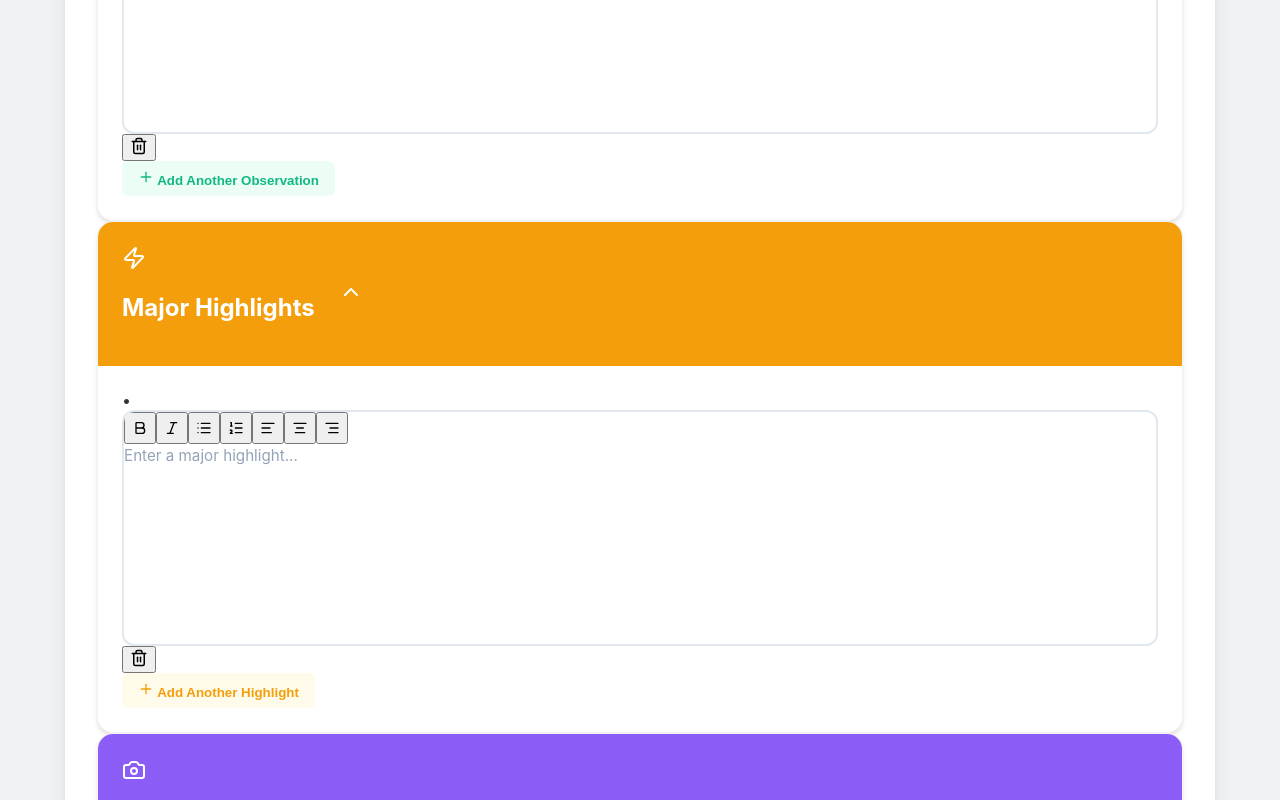
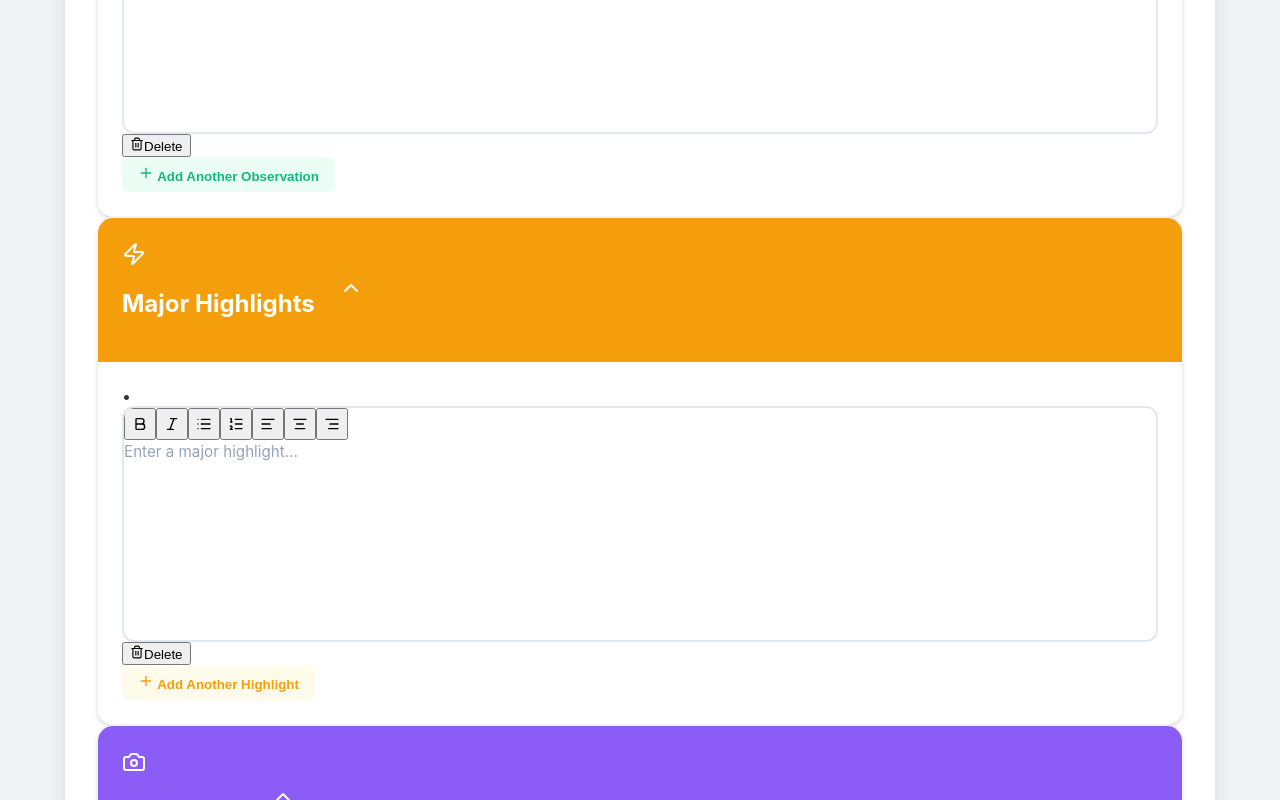
Before and after one commit to winwius/SUSTENERGY, a Next.js app: page / in a window 1280 px wide. Shown: the part 1260-2060 px from the top of the page. Built offline with nearby package versions, Linux system fonts and the light colour scheme.

Commit message:
Standardize UI: Color-coordinated theme-based delete buttons across all sections

```diff
--- a/app/page.js
+++ b/app/page.js
@@ -518,8 +518,13 @@ export default function Home() {
                                     placeholder="Enter observation details..."
                                 />
                             </div>
-                            <button onClick={() => removeObservation(index)} className="text-slate-400 hover:text-red-500 p-3 transition-colors">
-                                <Trash2 size={18} />
+                            <button
+                                onClick={() => removeObservation(index)}
+                                className="flex items-center gap-2 bg-green-50 text-green-600 hover:bg-green-100 px-3 py-1.5 rounded-lg transition-colors text-xs font-semibold mt-2 shadow-sm border border-green-100"
+                                title="Delete Observation"
+                            >
+                                <Trash2 size={14} />
+                                <span>Delete</span>
                             </button>
                         </div>
                     ))}
@@ -562,8 +567,13 @@ export default function Home() {
                                     placeholder="Enter a major highlight..."
                                 />
                             </div>
-                            <button onClick={() => removeHighlight(index)} className="text-slate-400 hover:text-red-500 p-3 transition-colors">
-                                <Trash2 size={18} />
+                            <button
+                                onClick={() => removeHighlight(index)}
+                                className="flex items-center gap-2 bg-orange-50 text-orange-600 hover:bg-orange-100 px-3 py-1.5 rounded-lg transition-colors text-xs font-semibold mt-2 shadow-sm border border-orange-100"
+                                title="Delete Highlight"
+                            >
+                                <Trash2 size={14} />
+                                <span>Delete</span>
                             </button>
                         </div>
                     ))}
@@ -605,7 +615,7 @@ export default function Home() {
 
                                     <button
                                         onClick={() => removeSnapshot(groupIndex)}
-                                        className="btn-add flex items-center gap-2 bg-purple-50 text-purple-600 hover:bg-red-50 hover:text-red-600 px-3 py-1.5 rounded-lg transition-colors text-xs font-semibold"
+                                        className="btn-add flex items-center gap-2 bg-purple-50 text-purple-600 hover:bg-purple-100 px-3 py-1.5 rounded-lg transition-colors text-xs font-semibold border border-purple-100"
                                         title="Delete Entire Group"
                                     >
                                         <Trash2 size={16} /> Delete
@@ -640,10 +650,11 @@ export default function Home() {
                                                     </div>
                                                     <button
                                                         onClick={() => removeImageFromGroup(groupIndex, imgIndex)}
-                                                        className="text-[10px] bg-red-50 text-red-600 hover:bg-red-100 px-2 py-1 rounded border border-red-100 transition-colors font-bold uppercase tracking-wider"
+                                                        className="flex items-center gap-1.5 bg-purple-50 text-purple-600 hover:bg-purple-100 px-2 py-1 rounded-lg border border-purple-100 transition-colors text-[10px] font-bold shadow-sm"
                                                         title="Remove Image"
                                                     >
-                                                        Delete
+                                                        <Trash2 size={12} />
+                                                        <span>Delete</span>
                                                     </button>
                                                 </div>
                                             ))}
@@ -793,8 +804,12 @@ export default function Home() {
 
                                         {/* Mobile Delete */}
                                         <div className="absolute top-2 right-2 md:hidden">
-                                            <button onClick={() => removeLoad(index)} className="icon-btn text-slate-400 hover:text-red-500 transition-colors">
-                                                <Trash2 size={18} />
+                                            <button
+                                                onClick={() => removeLoad(index)}
+                                                className="flex items-center gap-1.5 bg-pink-50 text-pink-600 hover:bg-pink-100 px-2 py-1 rounded-lg border border-pink-100 transition-colors text-[10px] font-bold shadow-sm"
+                                            >
+                                                <Trash2 size={12} />
+                                                <span>Delete</span>
                                             </button>
                                         </div>
 
@@ -845,8 +860,13 @@ export default function Home() {
 
                                         {/* Desktop Delete */}
                                         <div className="hidden md:block md:col-span-1 text-center">
-                                            <button onClick={() => removeLoad(index)} className="icon-btn text-slate-400 hover:text-red-500 transition-colors">
-                                                <Trash2 size={18} />
+                                            <button
+                                                onClick={() => removeLoad(index)}
+                                                className="flex items-center gap-2 bg-pink-50 text-pink-600 hover:bg-pink-100 px-3 py-1.5 rounded-lg transition-all shadow-sm border border-pink-100 text-xs font-semibold"
+                                                title="Delete Row"
+                                            >
+                                                <Trash2 size={14} />
+                                                <span>Delete</span>
                                             </button>
                                         </div>
                                     </div>
@@ -901,8 +921,13 @@ export default function Home() {
                                     placeholder="Enter a conclusion..."
                                 />
                             </div>
-                            <button onClick={() => removeConclusion(index)} className="text-slate-400 hover:text-red-500 p-3 transition-colors">
-                                <Trash2 size={18} />
+                            <button
+                                onClick={() => removeConclusion(index)}
+                                className="flex items-center gap-2 bg-teal-50 text-teal-600 hover:bg-teal-100 px-3 py-1.5 rounded-lg transition-colors text-xs font-semibold mt-2 shadow-sm border border-teal-100"
+                                title="Delete Conclusion"
+                            >
+                                <Trash2 size={14} />
+                                <span>Delete</span>
                             </button>
                         </div>
                     ))}
@@ -984,13 +1009,18 @@ export default function Home() {
                                     </label>
                                 </div>
                                 {!formData.useDefaultSignature && formData.signature && (
-                                    <button
-                                        onClick={() => setFormData({ ...formData, signature: null })}
-                                        className="icon-btn text-slate-400 hover:text-red-500 transition-colors border border-slate-200 rounded-lg p-2 hover:border-red-200 hover:bg-red-50"
-                                        title="Delete Signature"
-                                    >
-                                        <Trash2 size={18} />
-                                    </button>
+                                    <div className="flex items-center gap-3">
+                                        {!formData.useDefaultSignature && formData.signature && (
+                                            <button
+                                                onClick={() => setFormData({ ...formData, signature: null })}
+                                                className="flex items-center gap-2 bg-blue-50 text-blue-600 hover:bg-blue-100 px-3 py-1.5 rounded-lg transition-all shadow-sm border border-blue-100 text-xs font-semibold"
+                                                title="Delete Signature"
+                                            >
+                                                <Trash2 size={14} />
+                                                <span>Delete Signature</span>
+                                            </button>
+                                        )}
+                                    </div>
                                 )}
                             </div>
                         </div>
```
